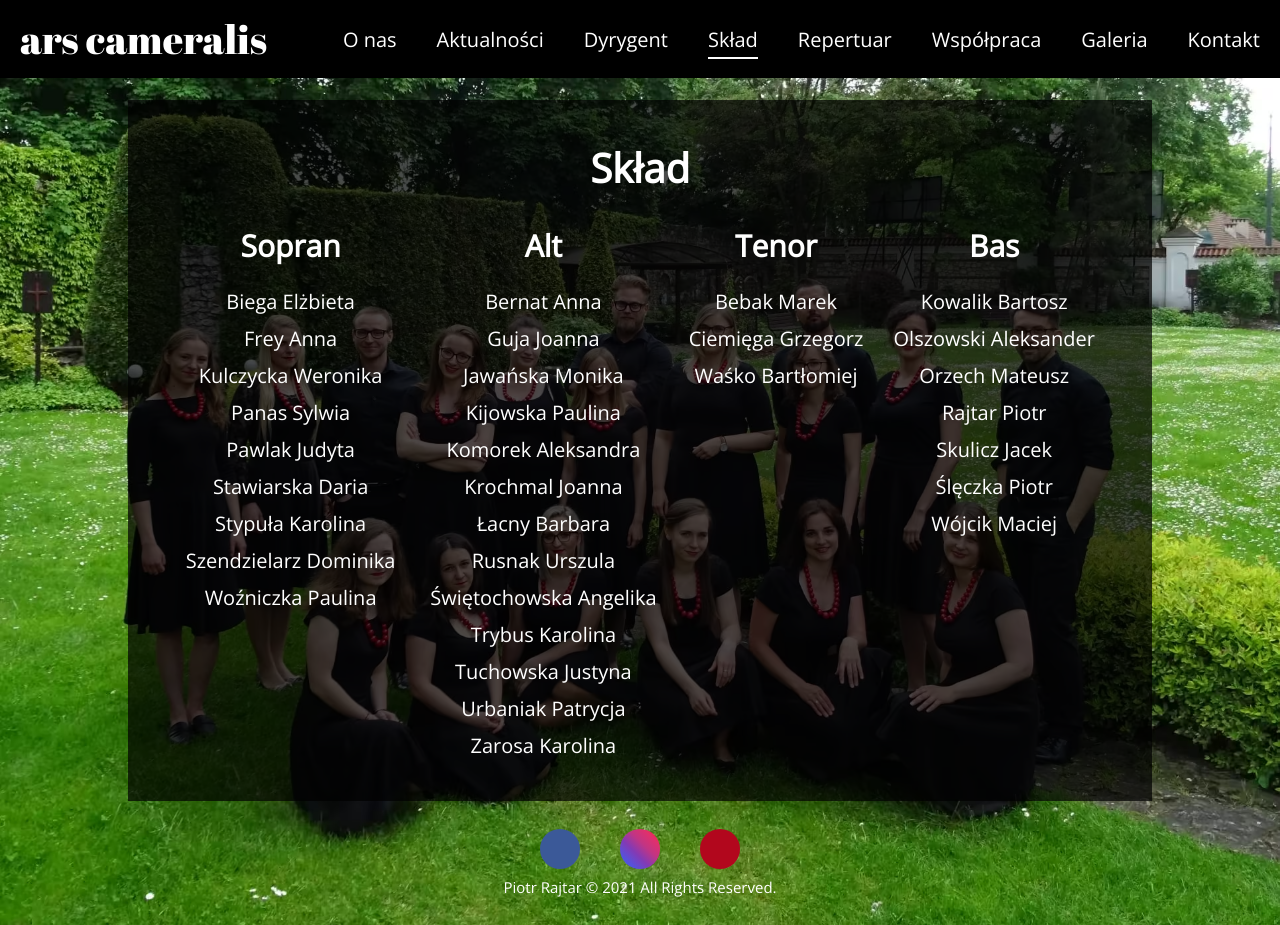
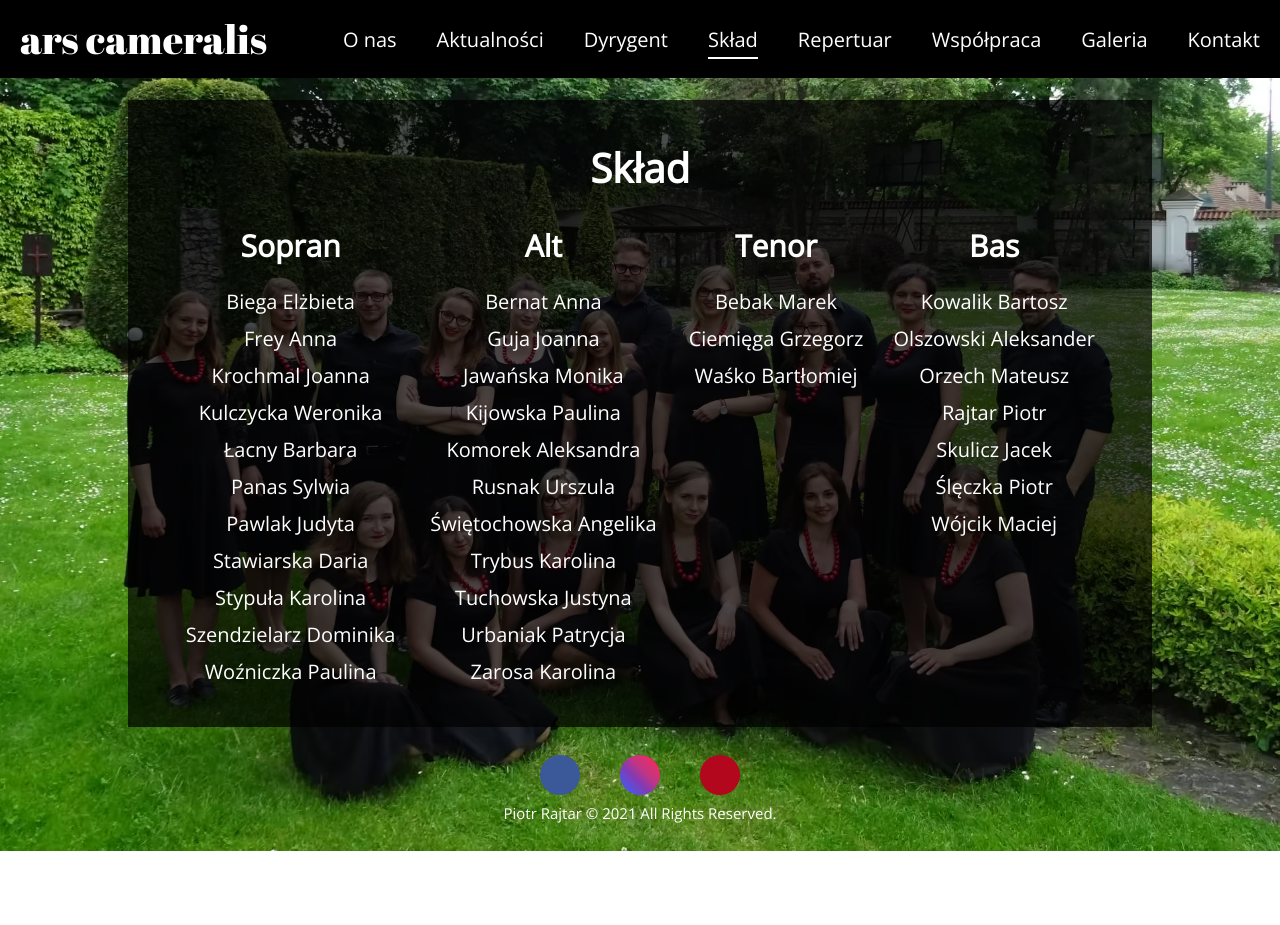
Before and after one commit to piotr-rajtar/ars-cameralis, a Vue app: page /members in a window 1280 px wide. After the commit the page ends 851 px from the top, so only its background shows below. Built offline with nearby package versions, Linux system fonts and the light colour scheme; some icons are missing.

Commit message:
Update members data

```diff
--- a/src/components/members/membersData.ts
+++ b/src/components/members/membersData.ts
@@ -15,12 +15,6 @@ export const altMembers: Member[] = [
   },
   {
     name: 'Komorek Aleksandra',
-  },
-  {
-    name: 'Krochmal Joanna',
-  },
-  {
-    name: 'Łacny Barbara',
   },
   {
     name: 'Rusnak Urszula',
@@ -74,7 +68,13 @@ export const sopranoMembers: Member[] = [
     name: 'Frey Anna',
   },
   {
+    name: 'Krochmal Joanna',
+  },
+  {
     name: 'Kulczycka Weronika',
+  },
+  {
+    name: 'Łacny Barbara',
   },
   {
     name: 'Panas Sylwia',
```
